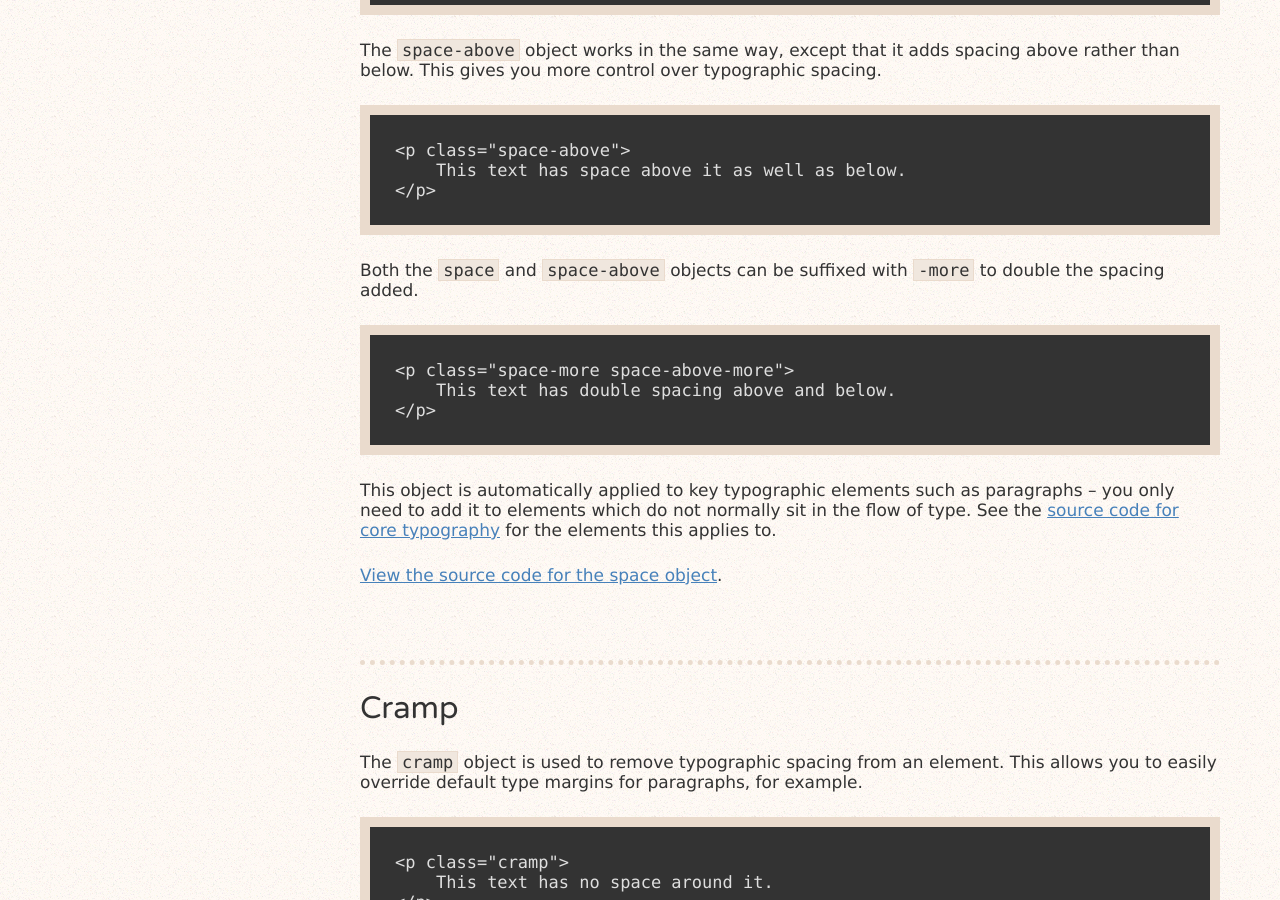
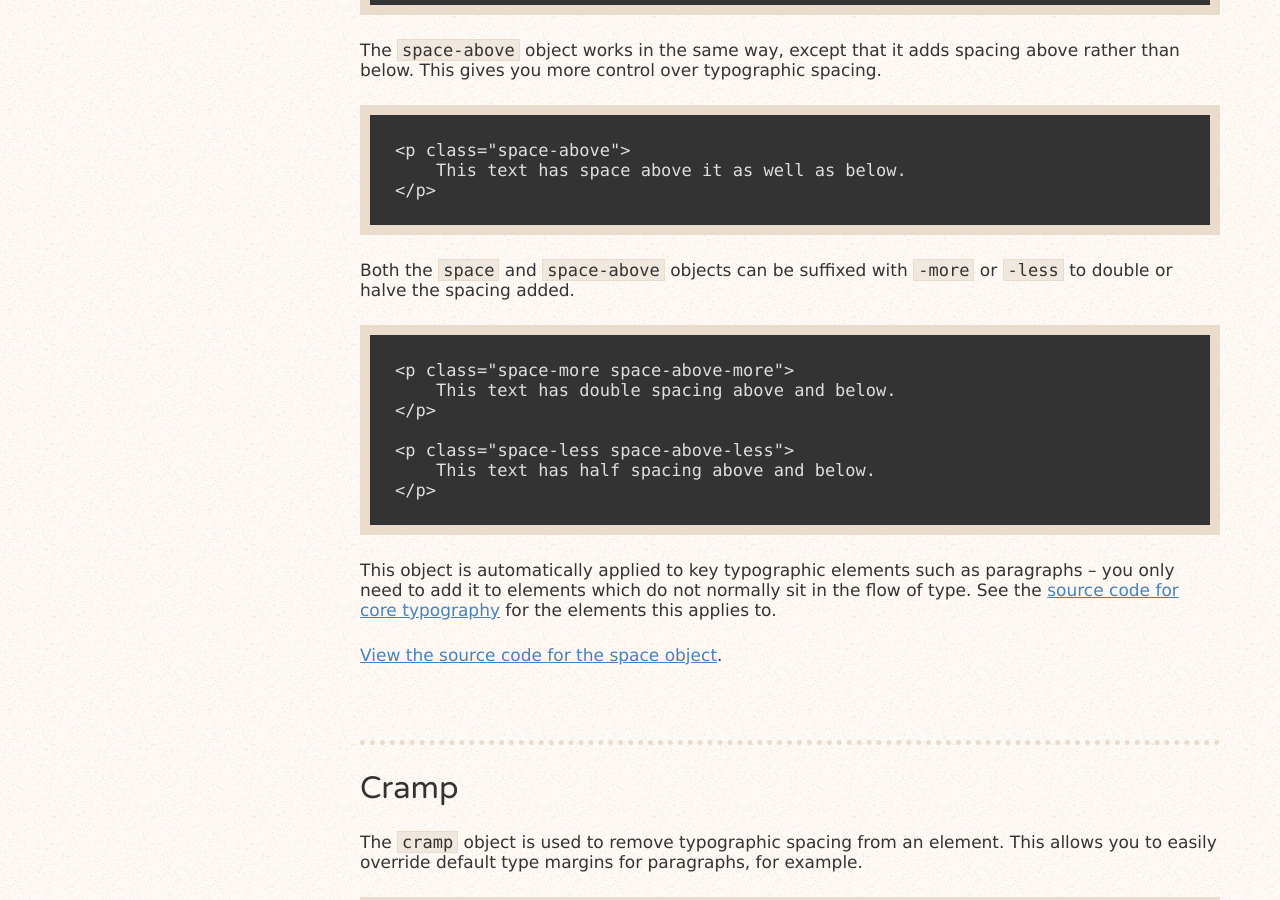
Before and after one commit to rowanmanning/pigeon, a Jekyll site: the page built from docs/objects/index.html, in a window 1280 px wide and 900 px high, scrolled down 735 px. Built offline with Jekyll 4.4.1, drawn with Linux system fonts in a browser that asks for light colours.

Commit message:
Document the `space-less` object

```diff
--- a/docs/objects/index.html
+++ b/docs/objects/index.html
@@ -48,12 +48,17 @@ layout: page
 
         <p>
             Both the <code>space</code> and <code>space-above</code> objects can
-            be suffixed with <code>-more</code> to double the spacing added.
+            be suffixed with <code>-more</code> or <code>-less</code> to double
+            or halve the spacing added.
         </p>
 
         <div class="css-example">
             {% highlight html %}<p class="space-more space-above-more">
     This text has double spacing above and below.
+</p>
+
+<p class="space-less space-above-less">
+    This text has half spacing above and below.
 </p>{% endhighlight %}
         </div>
 
```
